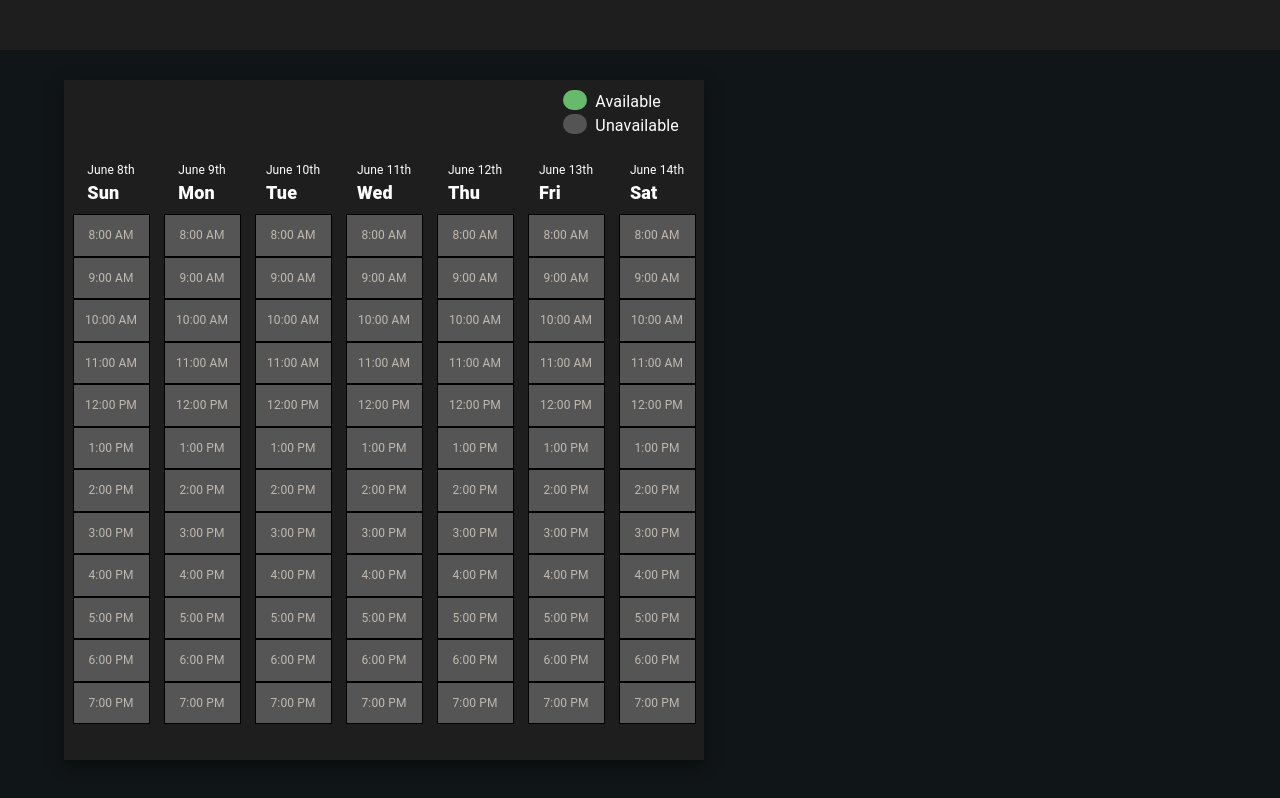
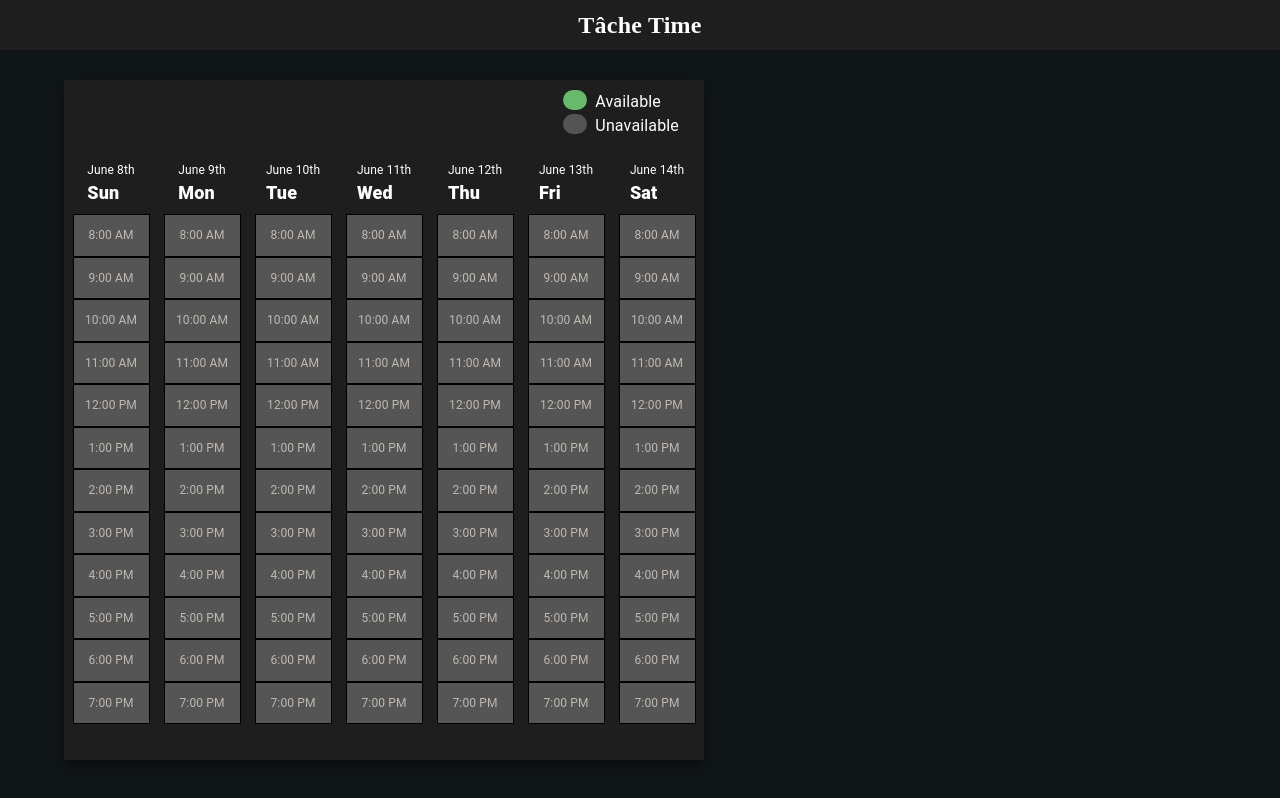
Before and after one commit to dev-pigeon/tache-time, a React (Vite) app in the folder client/: page / in a window 1280 px wide. Built offline with nearby package versions, Linux system fonts and the light colour scheme.

Commit message:
added title to header

```diff
--- a/client/src/components/Header.tsx
+++ b/client/src/components/Header.tsx
@@ -1,9 +1,13 @@
-import { Box } from "@mui/material";
+import { Box, Typography } from "@mui/material";
 
 import "../styles/Header.css";
 
 const Header = () => {
-  return <Box id={"header"}></Box>;
+  return (
+    <Box id={"header"}>
+      <Typography id={"header-title"}>Tâche Time</Typography>
+    </Box>
+  );
 };
 
 export default Header;
```
